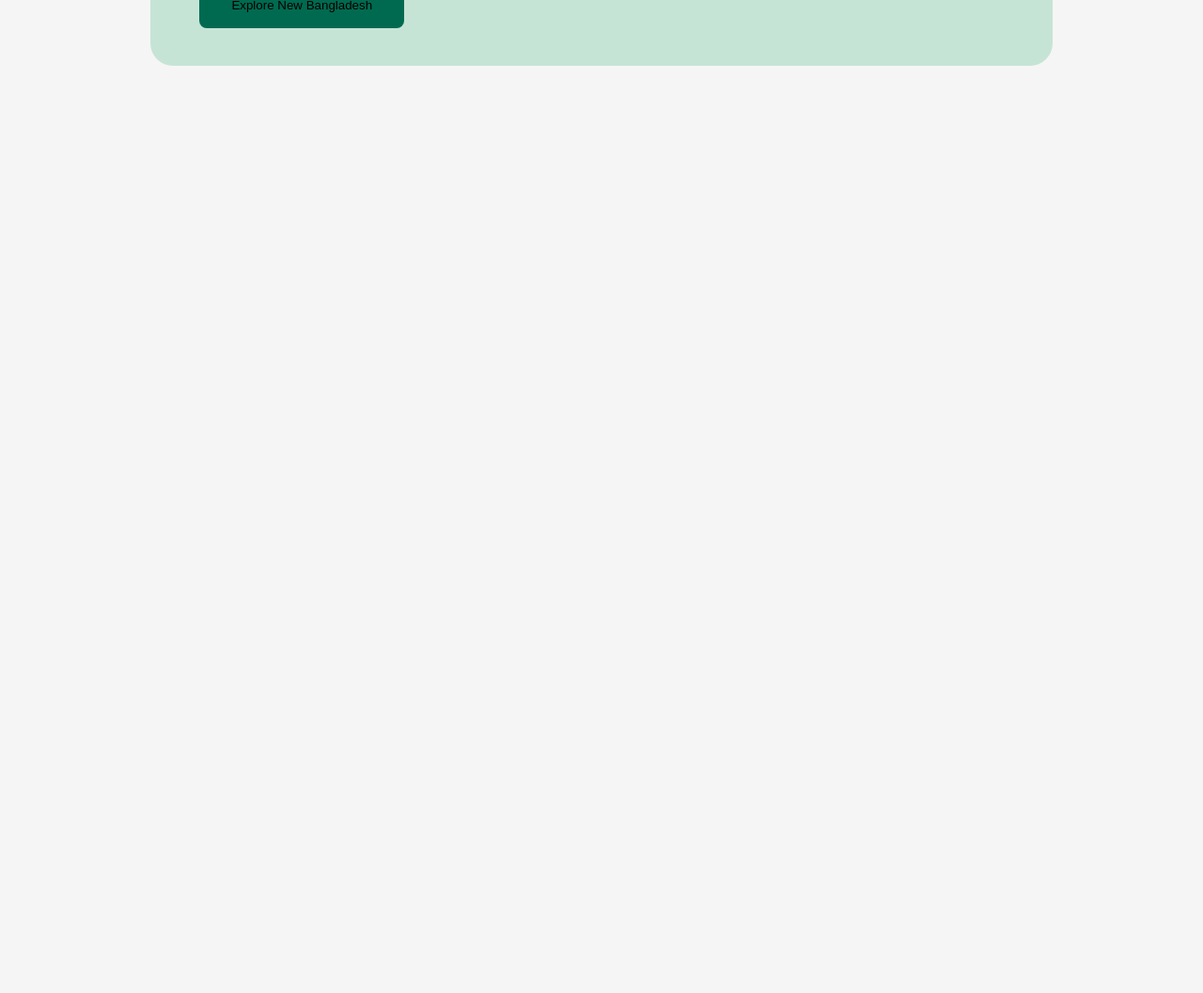
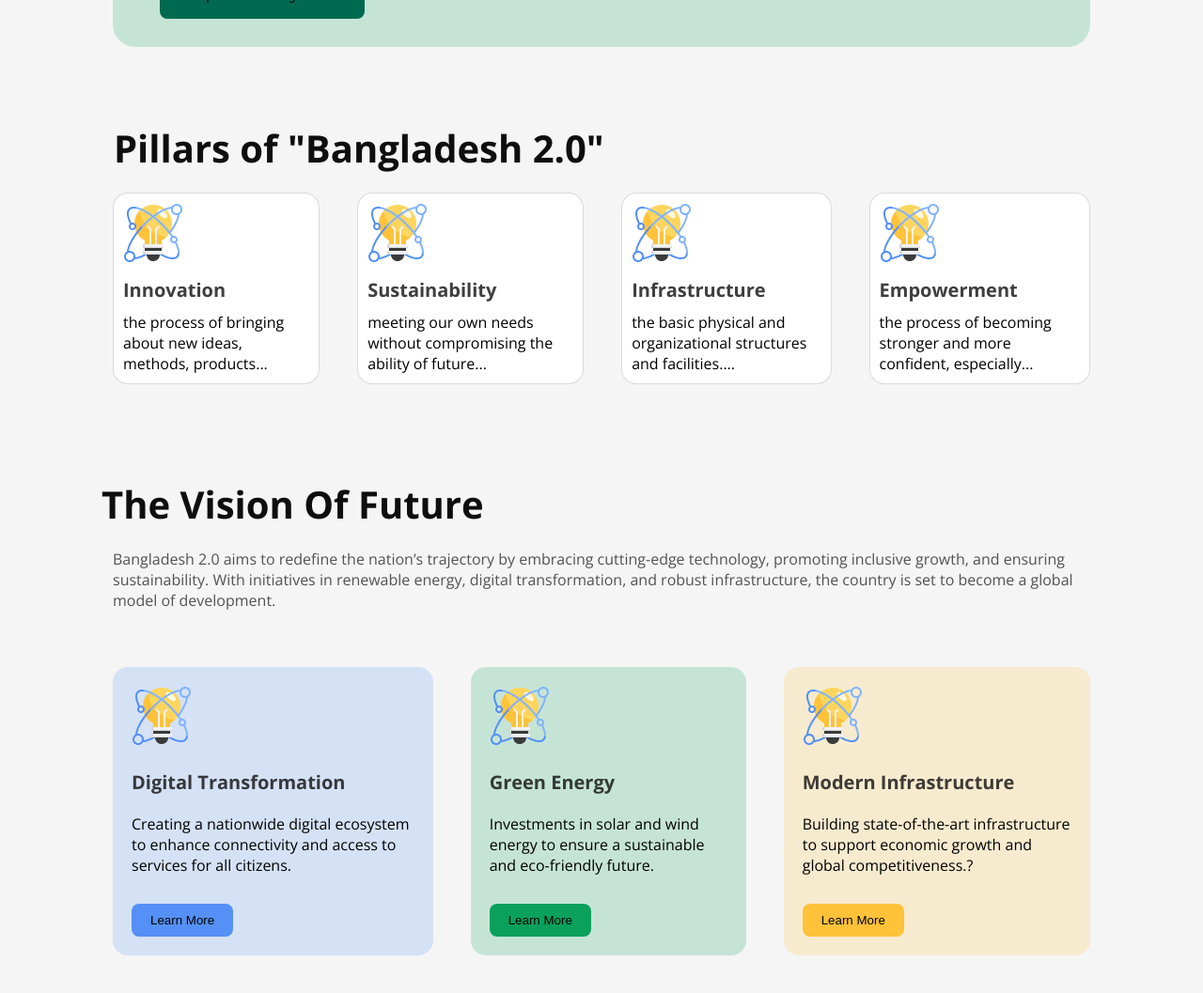
Before and after one commit to jstech-coder/Assignment-01, a plain HTML site: page index.html in a window 1280 px wide. Shown: the part 580-1637 px from the top of the page at 94% size. Before the commit the page ends 800 px from the top, so only its background shows below. Drawn offline with nearby package versions, Linux system fonts and the light colour scheme.

Commit message:
section one and section two is added

```diff
--- a/index.html
+++ b/index.html
@@ -31,6 +31,69 @@
       </div>
     </div>
   </header>
+  <main>
+    <!-- section one is start here -->
+
+    <section class="section-1">
+      <div class="section1-title">
+        <h1>Pillars of "Bangladesh 2.0"</h1>
+      </div>
+      <div class="cards">
+        <div class="card-items">
+          <div><img src="images/card-icon.png" alt=""></div>
+          <span>Innovation</span>
+          <p>the process of bringing about new ideas, methods, products...</p>
+        </div>
+        <div class="card-items">
+          <div><img src="images/card-icon.png" alt=""></div>
+          <span>Sustainability</span>
+          <p>meeting our own needs without compromising the ability of future...</p>
+        </div>
+        <div class="card-items">
+          <div><img src="images/card-icon.png" alt=""></div>
+          <span>Infrastructure</span>
+          <p>the basic physical and organizational structures and facilities....</p>
+        </div>
+        <div class="card-items">
+          <div><img src="images/card-icon.png" alt=""></div>
+          <span>Empowerment</span>
+          <p>the process of becoming stronger and more confident, especially...</p>
+        </div>
+      </div>
+    </section>
+
+    <!-- section two is start here -->
+    <section class="section-2">
+      <div class="section-2-items">
+        <h1 class="section-2-title">The Vision Of Future</h1>
+        <p class="section-2-description">Bangladesh 2.0 aims to redefine the nation’s trajectory by embracing
+          cutting-edge technology, promoting inclusive
+          growth, and ensuring sustainability. With initiatives in renewable energy, digital transformation, and robust
+          infrastructure, the country is set to become a global model of development.</p>
+        <div class="s-2-all-items">
+          <div class="s-2-card-1">
+            <img src="images/card-icon.png" alt="">
+            <h3>Digital Transformation</h3>
+            <p>Creating a nationwide digital ecosystem to enhance connectivity and access to services for all citizens.
+            </p>
+            <button>Learn More</button>
+          </div>
+          <div class="s-2-card-2">
+            <img src="images/card-icon.png" alt="">
+            <h3>Green Energy</h3>
+            <p>Investments in solar and wind energy to ensure a sustainable and eco-friendly future.</p>
+            <button>Learn More</button>
+          </div>
+          <div class="s-2-card-3">
+            <img src="images/card-icon.png" alt="">
+            <h3>Modern Infrastructure</h3>
+            <p>Building state-of-the-art infrastructure to support economic growth and global competitiveness.?</p>
+            <button>Learn More</button>
+          </div>
+        </div>
+      </div>
+    </section>
+  </main>
 </body>
 
 </html>
--- a/style.css
+++ b/style.css
@@ -15,7 +15,7 @@ body {
 .nav-items {
   display: flex;
   justify-content: space-between;
-  padding: 24px 160px 24px 160px;
+  padding: 24px 120px;
   align-items: center;
 }
 .nav-items h2 {
@@ -37,8 +37,8 @@ body {
   background: rgb(198, 228, 214);
   justify-content: center;
   align-items: center;
-  margin: 0 160px;
-  padding: 40px 40px;
+  margin: 0 120px;
+  padding: 30px 30px;
 }
 .banner-items {
   margin-left: 20px;
@@ -66,3 +66,125 @@ body {
   height: 400px;
   margin: 0px 64px;
 }
+/* section one is start here */
+.section-1 {
+  margin: 80px 100px;
+}
+.section1-title h1 {
+  margin-left: 21px;
+  color: rgb(14, 14, 14);
+  font-size: 40px;
+  font-weight: 700;
+  text-align: left;
+}
+.cards {
+  display: flex;
+}
+.card-items {
+  margin: 20px 20px;
+  padding: 10px;
+  box-sizing: border-box;
+  border: 1px solid rgba(14, 14, 14, 0.15);
+  border-radius: 16px;
+  background: rgb(255, 255, 255);
+}
+.card-items span {
+  display: flex;
+  margin: 10px 0;
+  color: rgba(14, 14, 14, 0.8);
+  font-size: 20px;
+  font-weight: 700;
+  text-align: left;
+}
+/* section two is start here */
+
+.section-2-title {
+  margin-left: 108px;
+  color: rgb(14, 14, 14);
+  font-size: 40px;
+  font-weight: 700;
+  text-align: left;
+}
+.section-2-description {
+  color: rgba(14, 14, 14, 0.7);
+  font-size: 16px;
+  font-weight: 400;
+  text-align: left;
+  margin: 20px 120px;
+}
+
+.s-2-all-items {
+  display: flex;
+  margin: 0px 100px;
+  justify-content: center;
+  align-items: center;
+}
+.s-2-card-1 {
+  margin: 40px 20px;
+  padding: 20px;
+  box-sizing: border-box;
+  border-radius: 16px;
+  background: rgba(84, 144, 245, 0.2);
+}
+.s-2-card-1 h3 {
+  margin: 20px 0px;
+  color: rgba(14, 14, 14, 0.8);
+  font-size: 20px;
+  font-weight: 700;
+  text-align: left;
+}
+.s-2-card-1 button {
+  margin-top: 30px;
+  padding: 10px 20px;
+  border-radius: 8px;
+  background: rgb(84, 144, 245);
+  border: none;
+}
+.s-2-card-2 {
+  margin: 40px 20px;
+  padding: 20px;
+  box-sizing: border-box;
+  border-radius: 16px;
+  background: rgb(198, 228, 214);
+}
+.s-2-card-2 h3 {
+  margin: 20px 0px;
+  color: rgba(14, 14, 14, 0.8);
+  font-size: 20px;
+  font-weight: 700;
+  text-align: left;
+}
+.s-2-card-2 button {
+  margin-top: 30px;
+  padding: 10px 20px;
+  border: none;
+  border-radius: 8px;
+  background: rgb(9, 161, 92);
+}
+.s-2-card-3 {
+  margin: 40px 20px;
+  padding: 20px;
+  box-sizing: border-box;
+  border-radius: 16px;
+  background: rgb(247, 235, 207);
+}
+.s-2-card-3 h3 {
+  margin: 20px 0px;
+  color: rgba(14, 14, 14, 0.8);
+  font-size: 20px;
+  font-weight: 700;
+  text-align: left;
+}
+.s-2-card-3 button {
+  margin-top: 30px;
+  padding: 10px 20px;
+  border: none;
+  border-radius: 8px;
+  background: rgb(255, 194, 57);
+}
+.boss {
+  color: brown;
+  text-align: center;
+  font-size: 50px;
+  font-weight: 800px;
+}
```
